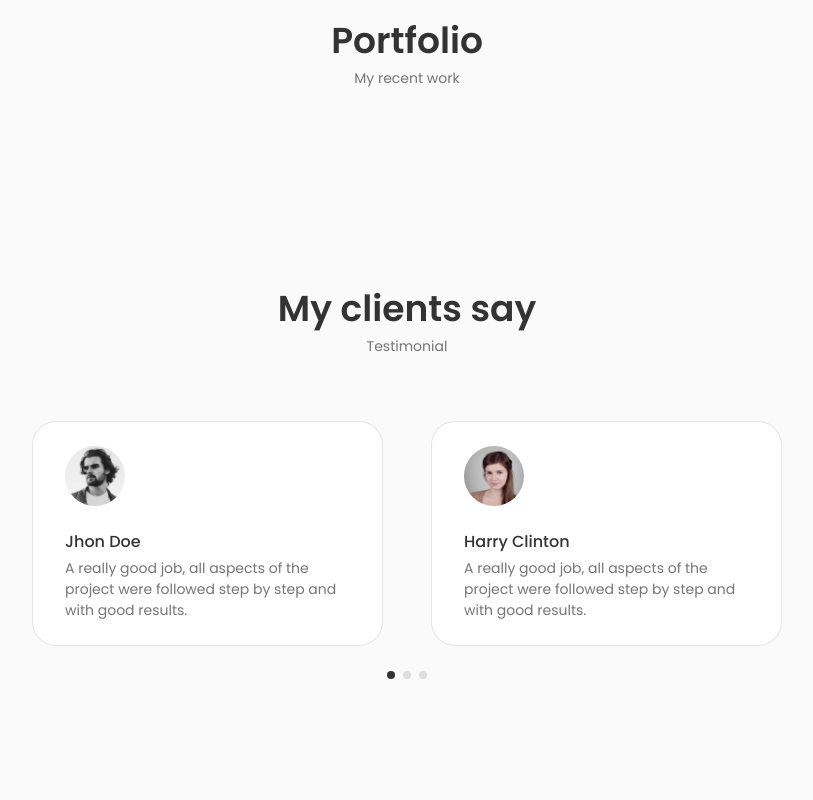
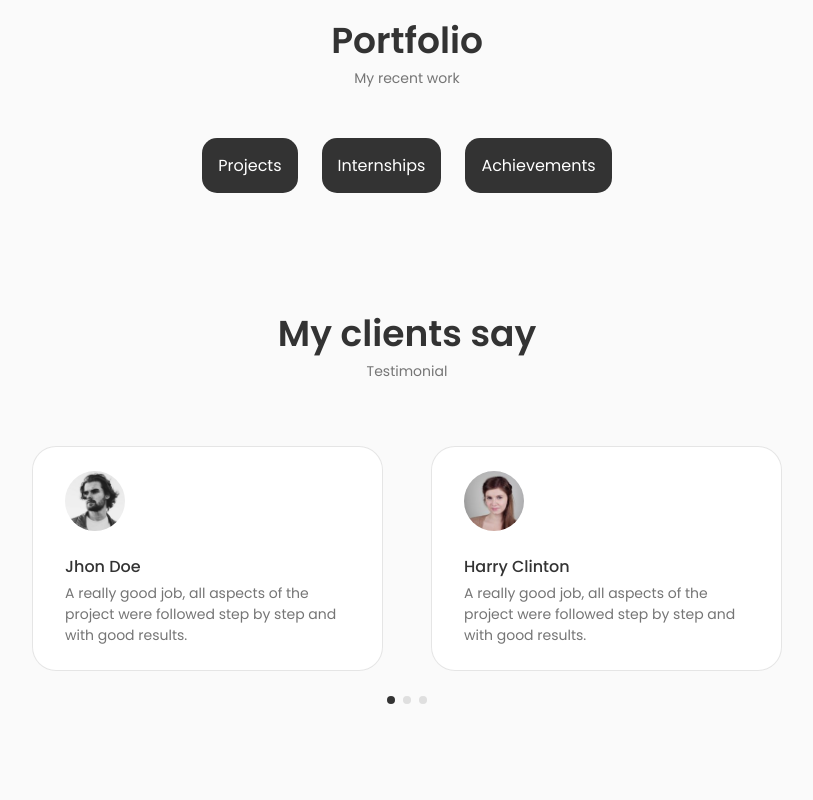
Before and after one commit to vishnugitit/_Portfolio, a React (Vite) app in the folder portfolio/: page / in a window 1280 px wide. Shown: the part 3280-4080 px from the top of the page, without its empty margins (233-1046 px from the left). Built offline with nearby package versions, Linux system fonts and the light colour scheme.

Commit message:
Portfolio_data

```diff
--- a/portfolio/src/components/portfolio/Portfolio.jsx
+++ b/portfolio/src/components/portfolio/Portfolio.jsx
@@ -1,5 +1,5 @@
 import React from 'react'
-
+import "./portfolio.css"
 const Portfolio = () => {
   return (
    <section className="portfolio container section" id="portfolio">
@@ -7,6 +7,28 @@ const Portfolio = () => {
 
         <h2 className="section__title">Portfolio</h2>
         <span className="section__subtitle">My recent work</span>
+
+        <ul className="footer__list">
+          {/* .footer__link */}
+
+          <li>
+            <a href="#" className="footer__link">
+             Projects
+            </a>
+          </li>
+
+          <li>
+            <a href="#" className="footer__link">
+              Internships
+            </a>
+          </li>
+
+          <li>
+            <a href="#" className="footer__link">
+              Achievements
+            </a>
+          </li>
+        </ul>
         </section>
   )
 }
--- a/portfolio/src/components/portfolio/portfolio.css
+++ b/portfolio/src/components/portfolio/portfolio.css
@@ -0,0 +1,10 @@
+.footer__list li a{
+
+    background-color: var(--title-color);
+    color: var(--container-color);
+    padding: var(--mb-1);
+    border-radius: 15px;
+}
+.footer__list li a:hover{
+    color: var(--container-color);
+}
```
